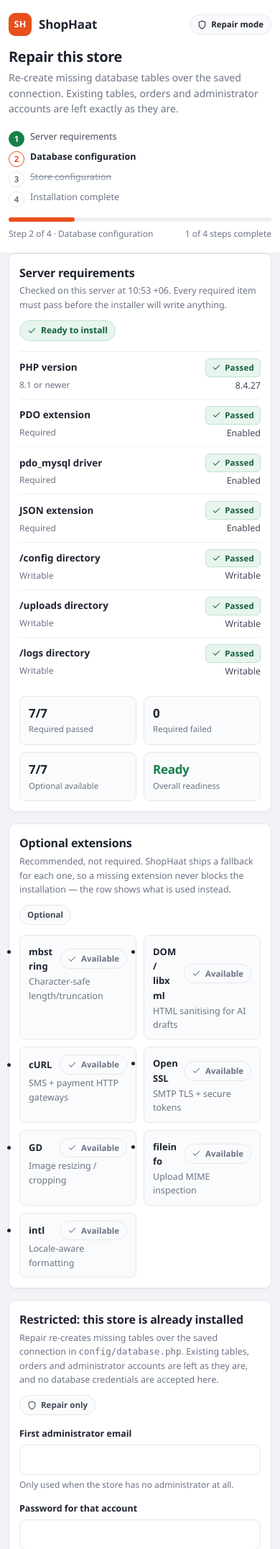
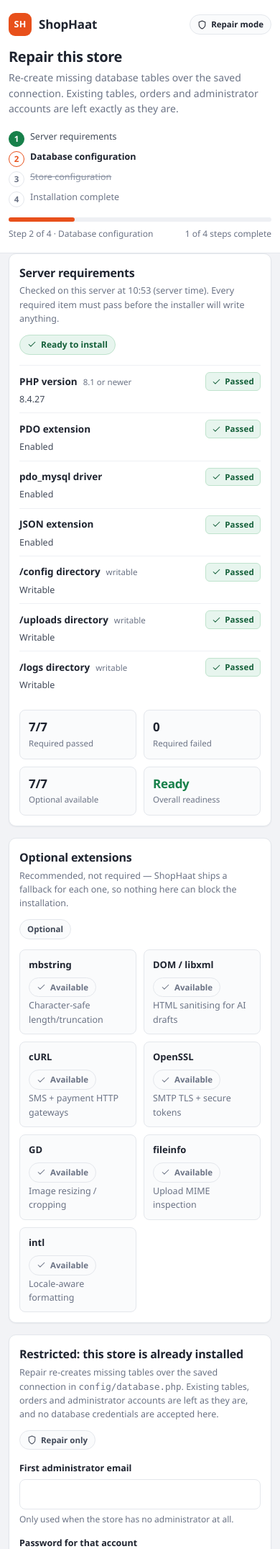
Before and after one commit to rayanixh/Shop-Haat-Otp-System-Ai, a PHP site: page /private/install/index.php in a window 390 px wide. Shown: the top 2152 px of the page at 72% size. Run offline with PHP 8.4, Linux system fonts and the light colour scheme; data that the repository does not hold is empty; some libraries are stand-ins or nearby versions.

Commit message:
Tighten the requirement rows and fix the squeezed optional grid on phones
Reviewing the first screenshots showed two real presentation defects:

* the optional-extension list still had inherited bullets, and at 320px the
  extension name was squeezed into a one-character column beside its chip
* the requirement rows carried a redundant middle column ("Required") that
  repeated what the badge already said

Rows now read name (+ its threshold where one exists), the detected value and
the verdict; the optional items keep their name readable at every width. The
phone matrix gains a squeeze guard so a name narrower than 48px fails the
run, and the repair assertion no longer looks for a database field the
restricted screen deliberately does not have.

Co-authored-by: arena-agent <297053741+arena-agent@users.noreply.github.com>

```diff
--- a/install/index.php
+++ b/install/index.php
@@ -102,22 +102,22 @@ $requirements = [
     ['name' => 'PHP version', 'need' => '8.1 or newer',
      'ok' => version_compare(PHP_VERSION, '8.1.0', '>='), 'value' => PHP_VERSION,
      'fix' => 'Switch this hosting account to PHP 8.1 or newer (cPanel → Select PHP Version), then reload this page.'],
-    ['name' => 'PDO extension', 'need' => 'Required',
+    ['name' => 'PDO extension', 'need' => '',
      'ok' => extension_loaded('pdo'), 'value' => extension_loaded('pdo') ? 'Enabled' : 'Missing',
      'fix' => 'Enable the PDO extension for the selected PHP version in cPanel → Select PHP Version → Extensions.'],
-    ['name' => 'pdo_mysql driver', 'need' => 'Required',
+    ['name' => 'pdo_mysql driver', 'need' => '',
      'ok' => extension_loaded('pdo_mysql'), 'value' => extension_loaded('pdo_mysql') ? 'Enabled' : 'Missing',
      'fix' => 'Enable pdo_mysql. The store cannot reach MySQL or MariaDB without this driver.'],
-    ['name' => 'JSON extension', 'need' => 'Required',
+    ['name' => 'JSON extension', 'need' => '',
      'ok' => extension_loaded('json'), 'value' => extension_loaded('json') ? 'Enabled' : 'Missing',
      'fix' => 'Enable the JSON extension for this PHP version.'],
-    ['name' => '/config directory', 'need' => 'Writable',
+    ['name' => '/config directory', 'need' => 'writable',
      'ok' => is_writable(SH_CONFIG_DIR), 'value' => is_writable(SH_CONFIG_DIR) ? 'Writable' : 'Not writable',
      'fix' => 'Set the config folder permission to 0755 in cPanel → File Manager → Permissions.'],
-    ['name' => '/uploads directory', 'need' => 'Writable',
+    ['name' => '/uploads directory', 'need' => 'writable',
      'ok' => is_writable(SH_UPLOAD_DIR), 'value' => is_writable(SH_UPLOAD_DIR) ? 'Writable' : 'Not writable',
      'fix' => 'Set the uploads folder permission to 0755 in cPanel → File Manager → Permissions.'],
-    ['name' => '/logs directory', 'need' => 'Writable',
+    ['name' => '/logs directory', 'need' => 'writable',
      'ok' => is_writable(SH_LOG_DIR), 'value' => is_writable(SH_LOG_DIR) ? 'Writable' : 'Not writable',
      'fix' => 'Set the logs folder permission to 0755 in cPanel → File Manager → Permissions.'],
 ];
@@ -144,7 +144,7 @@ foreach (sh_extension_requirements() as $ext) {
 $optTotal = count($optionalRequirements);
 $optAvailable = 0;
 foreach ($optionalRequirements as $o) { if ($o['ok']) { $optAvailable++; } }
-$checkedAt = date('H:i T');
+$checkedAt = date('H:i');
 
 // ---------------------------------------------------------------------------
 // Handle submission
@@ -561,7 +561,7 @@ button, input { font: inherit; color: inherit; }
   background: var(--brand); color: #fff; font-size: 12.5px; font-weight: 800; letter-spacing: .3px;
 }
 .chip {
-  display: inline-flex; align-items: center; gap: 6px; padding: 4px 10px; border-radius: 99px;
+  display: inline-flex; flex: none; align-items: center; gap: 6px; padding: 4px 10px; border-radius: 99px;
   border: 1px solid var(--line); background: var(--surface-2); color: var(--ink-2);
   font-size: 11.5px; font-weight: 650; white-space: nowrap;
 }
@@ -605,12 +605,12 @@ button, input { font: inherit; color: inherit; }
 
 .req-list { margin-top: 14px; list-style: none; border-top: 1px solid var(--line-2); }
 .req {
-  display: grid; grid-template-columns: minmax(0, 1fr) auto auto auto; align-items: center;
+  display: grid; grid-template-columns: minmax(0, 1fr) auto auto; align-items: center;
   gap: 10px; padding: 9px 0; border-bottom: 1px solid var(--line-2); font-size: 13.5px;
 }
 .req:last-child { border-bottom: 0; }
 .req__name { min-width: 0; font-weight: 600; overflow-wrap: anywhere; }
-.req__need { font-size: 12px; color: var(--muted); white-space: nowrap; }
+.req__need { margin-left: 8px; font-size: 11.5px; font-weight: 500; color: var(--muted); }
 .req__value { font-size: 12.5px; color: var(--ink-2); text-align: right; font-variant-numeric: tabular-nums; overflow-wrap: anywhere; }
 .badge {
   display: inline-flex; align-items: center; gap: 5px; padding: 3px 8px; border-radius: 6px;
@@ -620,10 +620,10 @@ button, input { font: inherit; color: inherit; }
 .badge--bad { background: var(--bad-soft); border-color: var(--bad-line); color: #8c1d13; }
 
 /* Optional extensions: two columns on desktop, one on mobile. */
-.opt-grid { display: grid; grid-template-columns: repeat(2, minmax(0, 1fr)); gap: 10px; margin-top: 14px; }
+.opt-grid { display: grid; grid-template-columns: repeat(2, minmax(0, 1fr)); gap: 10px; margin-top: 14px; list-style: none; }
 .opt { min-width: 0; padding: 10px 12px; border: 1px solid var(--line); border-radius: var(--radius-sm); background: var(--surface-2); }
-.opt__top { display: flex; align-items: center; justify-content: space-between; gap: 8px; }
-.opt__name { min-width: 0; font-size: 13px; font-weight: 650; overflow-wrap: anywhere; }
+.opt__top { display: flex; align-items: center; justify-content: space-between; gap: 8px; flex-wrap: wrap; }
+.opt__name { flex: 1 1 110px; min-width: 0; font-size: 13px; font-weight: 650; overflow-wrap: anywhere; }
 .opt__purpose { margin-top: 2px; font-size: 12.5px; color: var(--muted); }
 .opt__fallback { margin-top: 6px; font-size: 12px; color: var(--warn); overflow-wrap: anywhere; }
 .chip--ok { background: var(--surface-2); border-color: var(--line); color: var(--muted); }
@@ -746,8 +746,7 @@ button, input { font: inherit; color: inherit; }
   .req { grid-template-columns: minmax(0, 1fr) auto; row-gap: 2px; column-gap: 10px; }
   .req__name { grid-column: 1; grid-row: 1; }
   .req__badge { grid-column: 2; grid-row: 1; justify-self: end; }
-  .req__need { grid-column: 1; grid-row: 2; white-space: normal; }
-  .req__value { grid-column: 2; grid-row: 2; }
+  .req__value { grid-column: 1 / -1; grid-row: 2; text-align: left; }
   .actionbar { padding: 14px; }
   .actionbar__buttons { flex: 1 1 100%; flex-direction: column; align-items: stretch; }
   .actionbar__buttons .btn { width: 100%; }
@@ -854,8 +853,8 @@ button, input { font: inherit; color: inherit; }
     <div class="panel__head">
       <div>
         <h2 class="panel__title" id="requirements-title">Server requirements</h2>
-        <p class="panel__sub">Checked on this server at <?= e($checkedAt) ?>. Every required item must pass before
-        the installer will write anything.</p>
+        <p class="panel__sub">Checked on this server at <?= e($checkedAt) ?> (server time). Every required item
+        must pass before the installer will write anything.</p>
       </div>
       <span class="verdict verdict--<?= $reqOk ? 'ok' : 'bad' ?>">
         <svg class="ico ico--sm" aria-hidden="true" focusable="false"><use href="#i-<?= $reqOk ? 'check' : 'alert' ?>"/></svg>
@@ -866,8 +865,7 @@ button, input { font: inherit; color: inherit; }
     <ul class="req-list">
       <?php foreach ($requirements as $r): ?>
         <li class="req">
-          <span class="req__name"><?= e($r['name']) ?></span>
-          <span class="req__need"><?= e($r['need']) ?></span>
+          <span class="req__name"><?= e($r['name']) ?><?php if ($r['need'] !== ''): ?><span class="req__need"><?= e($r['need']) ?></span><?php endif; ?></span>
           <span class="req__value"><?= e($r['value']) ?></span>
           <span class="badge req__badge badge--<?= $r['ok'] ? 'ok' : 'bad' ?>">
             <svg class="ico ico--sm" aria-hidden="true" focusable="false"><use href="#i-<?= $r['ok'] ? 'check' : 'x' ?>"/></svg>
@@ -913,8 +911,8 @@ button, input { font: inherit; color: inherit; }
     <div class="panel__head">
       <div>
         <h2 class="panel__title" id="optional-title">Optional extensions</h2>
-        <p class="panel__sub">Recommended, not required. ShopHaat ships a fallback for each one, so a missing
-        extension never blocks the installation — the row shows what is used instead.</p>
+        <p class="panel__sub">Recommended, not required — ShopHaat ships a fallback for each one, so nothing
+        here can block the installation.</p>
       </div>
       <span class="chip">Optional</span>
     </div>
```
Also changed, not shown: tests/browser/installer.mjs (+21 -4 lines).
